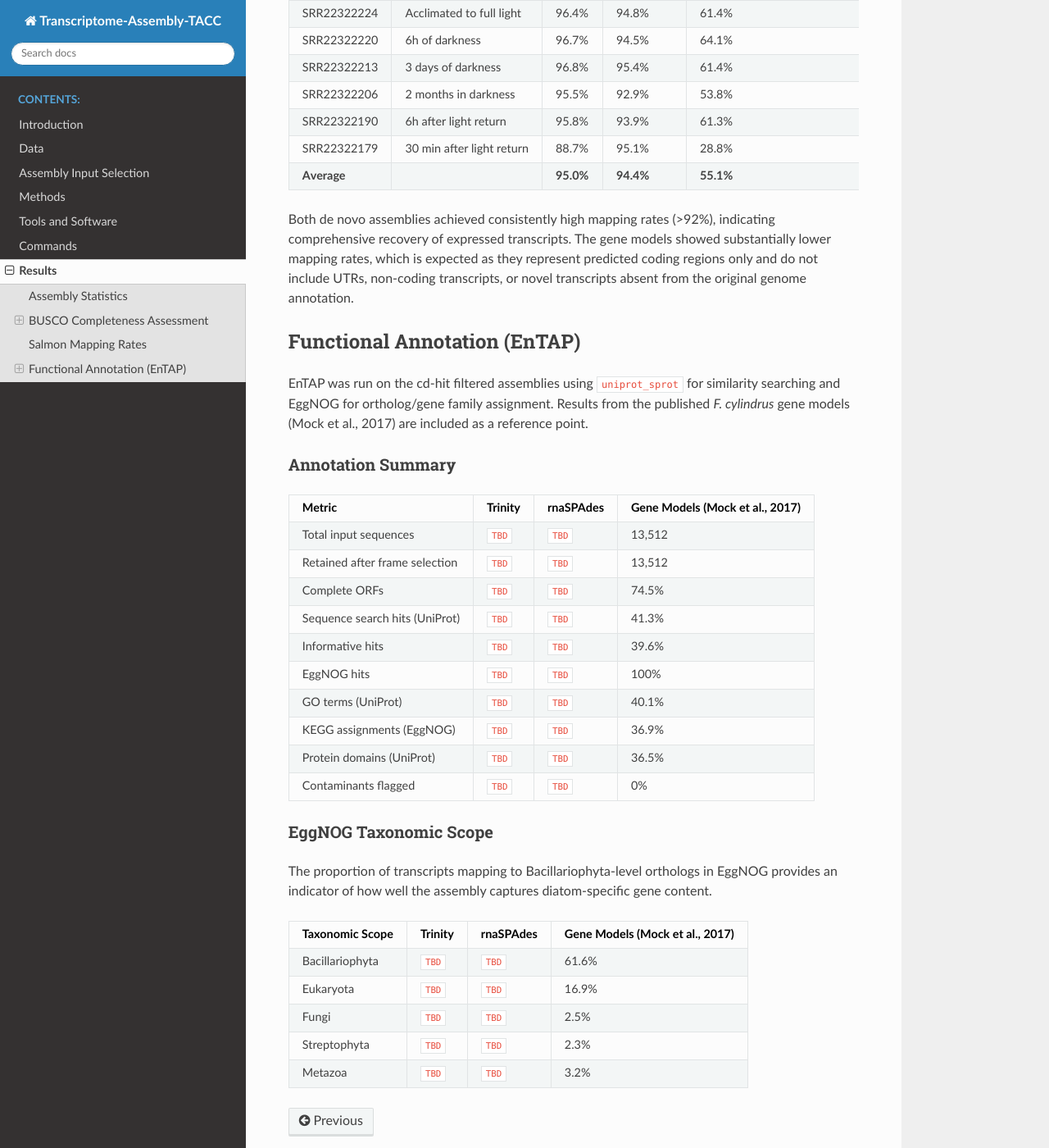
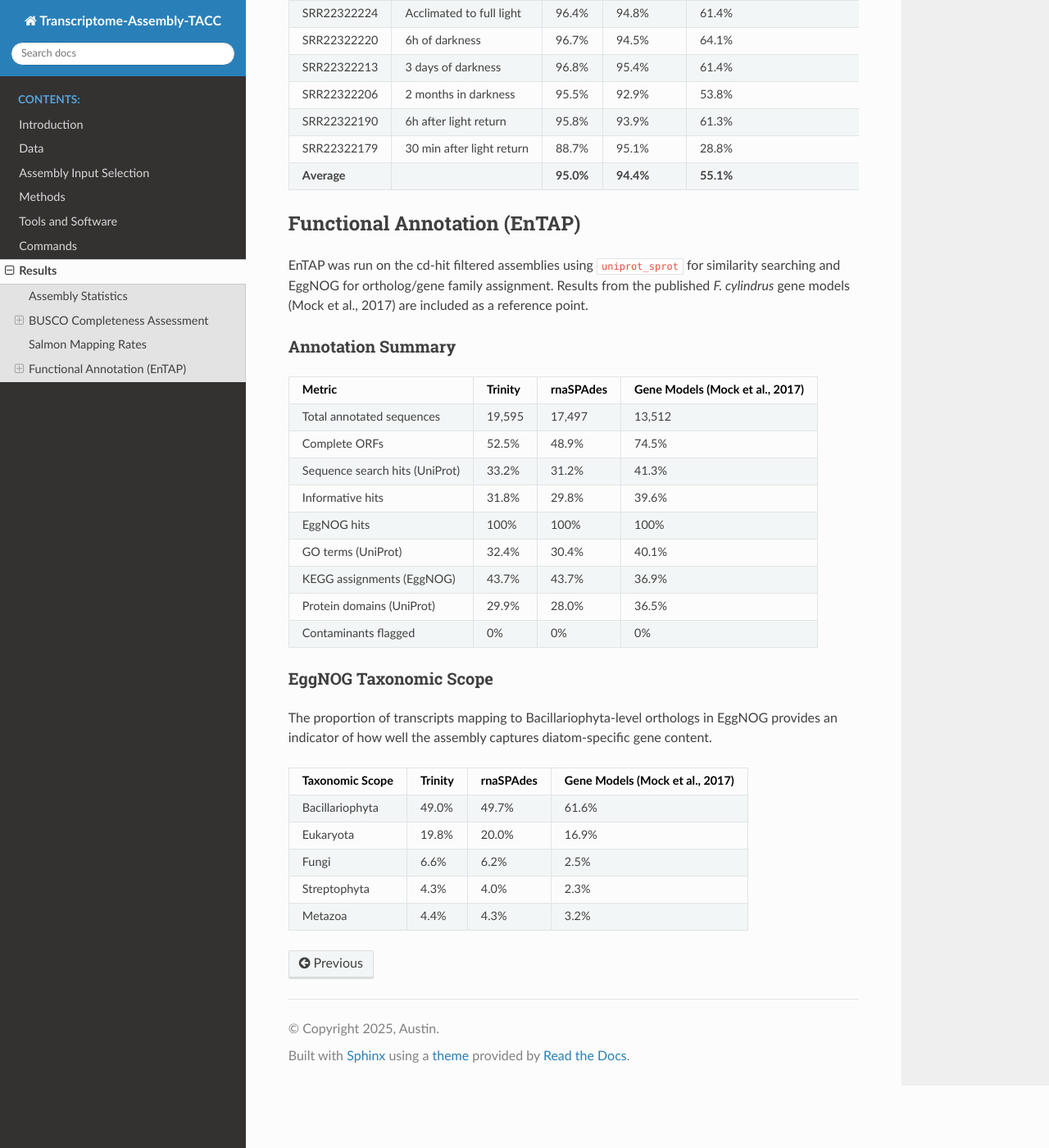
Before and after one commit to AriannaM-A/Transcriptome-Assembly-TACC, a Sphinx documentation site: the page built from docs/source/results.md, in a window 1280 px wide and 1400 px high, scrolled down 1539 px. Shown: the whole window at 82% size. Built offline with Sphinx 7.4.7 and the Read the Docs theme 3.1.0, drawn with Linux system fonts in a browser that asks for light colours.

Commit message:
Update headings and formatting in results.md

```diff
--- a/docs/source/results.md
+++ b/docs/source/results.md
@@ -1,6 +1,6 @@
 # Results
 
-## Assembly Statistics
+### Assembly Statistics
 
 | Metric | Trinity | rnaSPAdes | Gene Models (Mock et al., 2017) |
 |---|---|---|---|
@@ -14,11 +14,11 @@
 | Q3 length (bp) | 1,174 | 1,604 | 1,584 |
 | N50 (bp) | 1,817 | 1,908 | 1,560 |
 
-## BUSCO Completeness Assessment
+### BUSCO Completeness Assessment
 
 BUSCO was run in transcriptome mode on the cd-hit filtered assemblies against two lineage datasets: Bacillariophyta (`bacillariophyta_odb12`, n=2,944) for clade-specific resolution and Stramenopiles (`stramenopiles_odb10`, n=100) for broader comparability with published diatom assemblies.
 
-### Bacillariophyta (`bacillariophyta_odb12`)
+#### Bacillariophyta (`bacillariophyta_odb12`)
 
 | Metric | Trinity | rnaSPAdes | Gene Models (Mock et al., 2017) |
 |---|---|---|---|
@@ -29,7 +29,7 @@ BUSCO was run in transcriptome mode on the cd-hit filtered assemblies against tw
 | Missing (M) | 4.5% | 6.9% | 2.0% |
 | Total BUSCOs searched (n) | 2,944 | 2,944 | 2,944 |
 
-### Stramenopiles (`stramenopiles_odb10`)
+#### Stramenopiles (`stramenopiles_odb10`)
 
 | Metric | Trinity | rnaSPAdes | Gene Models (Mock et al., 2017) |
 |---|---|---|---|
@@ -39,7 +39,7 @@ BUSCO was run in transcriptome mode on the cd-hit filtered assemblies against tw
 | Fragmented (F) | 2.0% | 4.0% | 2.0% |
 | Missing (M) | 0.0% | 1.0% | 3.0% |
 
-## Salmon Mapping Rates
+### Salmon Mapping Rates
 
 Reads from each sample were mapped back to all three references using `Salmon` in quasi-mapping mode with `--validateMappings`. Mapping rate indicates the percentage of reads that successfully aligned to the reference, serving as a measure of how well each reference captures the expressed transcript content.
 
@@ -53,35 +53,32 @@ Reads from each sample were mapped back to all three references using `Salmon` i
 | SRR22322179 | 30 min after light return | 88.7% | 95.1% | 28.8% |
 | **Average** | | **95.0%** | **94.4%** | **55.1%** |
 
-Both de novo assemblies achieved consistently high mapping rates (>92%), indicating comprehensive recovery of expressed transcripts. The gene models showed substantially lower mapping rates, which is expected as they represent predicted coding regions only and do not include UTRs, non-coding transcripts, or novel transcripts absent from the original genome annotation.
-
-## Functional Annotation (EnTAP)
+### Functional Annotation (EnTAP)
 
 EnTAP was run on the cd-hit filtered assemblies using `uniprot_sprot` for similarity searching and EggNOG for ortholog/gene family assignment. Results from the published *F. cylindrus* gene models (Mock et al., 2017) are included as a reference point.
 
-### Annotation Summary
+#### Annotation Summary
 
 | Metric | Trinity | rnaSPAdes | Gene Models (Mock et al., 2017) |
 |---|---|---|---|
-| Total input sequences | `TBD` | `TBD` | 13,512 |
-| Retained after frame selection | `TBD` | `TBD` | 13,512 |
-| Complete ORFs | `TBD` | `TBD` | 74.5% |
-| Sequence search hits (UniProt) | `TBD` | `TBD` | 41.3% |
-| Informative hits | `TBD` | `TBD` | 39.6% |
-| EggNOG hits | `TBD` | `TBD` | 100% |
-| GO terms (UniProt) | `TBD` | `TBD` | 40.1% |
-| KEGG assignments (EggNOG) | `TBD` | `TBD` | 36.9% |
-| Protein domains (UniProt) | `TBD` | `TBD` | 36.5% |
-| Contaminants flagged | `TBD` | `TBD` | 0% |
+| Total annotated sequences | 19,595 | 17,497 | 13,512 |
+| Complete ORFs | 52.5% | 48.9% | 74.5% |
+| Sequence search hits (UniProt) | 33.2% | 31.2% | 41.3% |
+| Informative hits | 31.8% | 29.8% | 39.6% |
+| EggNOG hits | 100% | 100% | 100% |
+| GO terms (UniProt) | 32.4% | 30.4% | 40.1% |
+| KEGG assignments (EggNOG) | 43.7% | 43.7% | 36.9% |
+| Protein domains (UniProt) | 29.9% | 28.0% | 36.5% |
+| Contaminants flagged | 0% | 0% | 0% |
 
-### EggNOG Taxonomic Scope
+#### EggNOG Taxonomic Scope
 
 The proportion of transcripts mapping to Bacillariophyta-level orthologs in EggNOG provides an indicator of how well the assembly captures diatom-specific gene content.
 
 | Taxonomic Scope | Trinity | rnaSPAdes | Gene Models (Mock et al., 2017) |
 |---|---|---|---|
-| Bacillariophyta | `TBD` | `TBD` | 61.6% |
-| Eukaryota | `TBD` | `TBD` | 16.9% |
-| Fungi | `TBD` | `TBD` | 2.5% |
-| Streptophyta | `TBD` | `TBD` | 2.3% |
-| Metazoa | `TBD` | `TBD` | 3.2% |
+| Bacillariophyta | 49.0% | 49.7% | 61.6% |
+| Eukaryota | 19.8% | 20.0% | 16.9% |
+| Fungi | 6.6% | 6.2% | 2.5% |
+| Streptophyta | 4.3% | 4.0% | 2.3% |
+| Metazoa | 4.4% | 4.3% | 3.2% |
```
